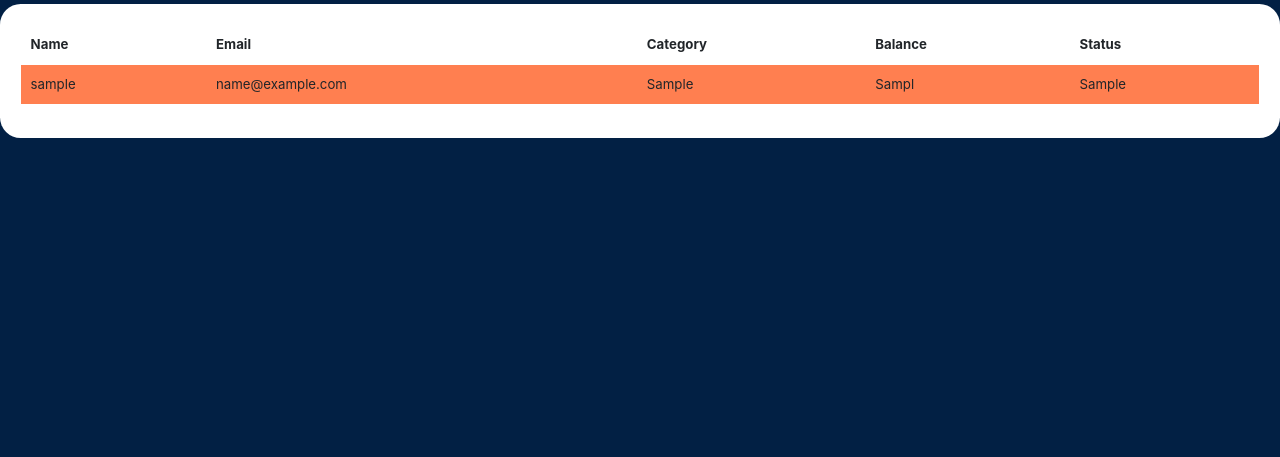
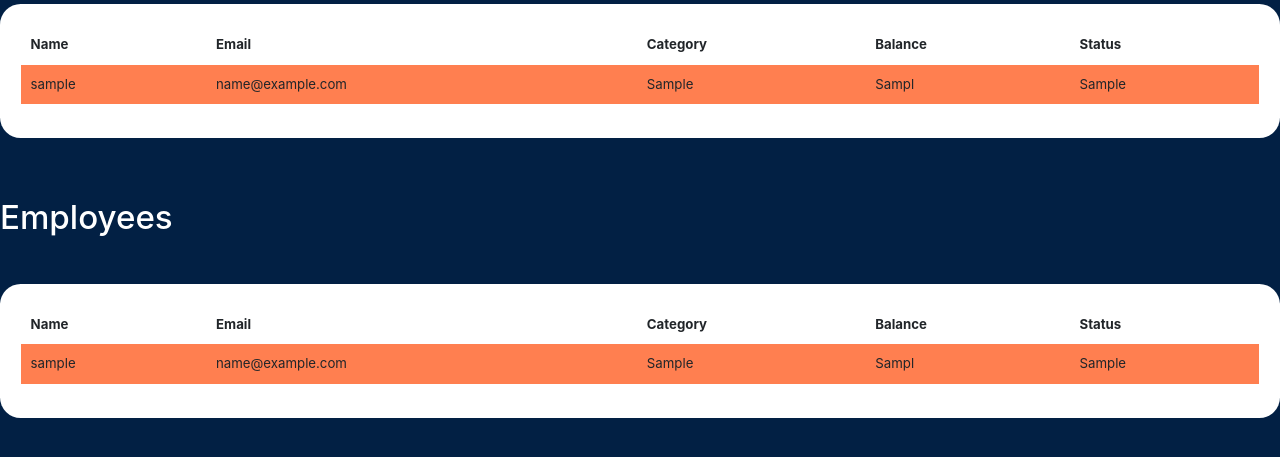
Before and after one commit to mohhef/FindAJob, a PHP site: page /view_users.php in a window 1280 px wide. Shown: the part 206-663 px from the top of the page. Run offline with PHP 8.4, Linux system fonts and the light colour scheme; tables that the repository leaves empty hold one stand-in row (values such as "Sample post"); some libraries are stand-ins or nearby versions.

Commit message:
Added table employees in view users for admin

```diff
--- a/main/contact.php
+++ b/main/contact.php
@@ -27,7 +27,7 @@ $id=$_POST['id'];
 
  $query = "SELECT co.company_name, c.euser_name, co.telephone_number FROM contact_info co, contact c WHERE co.telephone_number = c.telephone_number and co.telephone_number in (SELECT c.telephone_number FROM contact c WHERE c.euser_name in (SELECT p.user_name FROM post p WHERE p.job_id =".$id."))";
 
- $mysqli = new mysqli("localhost", 'root', 'root', 'web_career');
+ $mysqli = new mysqli("localhost", 'root', '', 'web_career');
 
 if ($result = $mysqli->query($query)) {
     while ($row = $result->fetch_assoc()) {
--- a/main/view_users.php
+++ b/main/view_users.php
@@ -29,7 +29,64 @@
 
  $query = "SELECT e.user_name, a.email, e.category, s.price, m.activate_deactivate FROM employer e, all_user a, manages m, subscription_category_loyer s  WHERE e.user_name = a.user_name and a.user_name = m.user_name and e.category = s.category";
 
- $mysqli = new mysqli("localhost", 'root', '', 'web_career');
+ $mysqli = new mysqli("localhost", 'root', 'root', 'web_career');
+
+if ($result = $mysqli->query($query)) {
+    while ($row = $result->fetch_assoc()) {
+        $field1name = $row["user_name"];
+        $field2name = $row["email"];
+        $field3name = $row["category"];
+        $field4name = $row["price"];
+        $field5name = $row["activate_deactivate"];
+
+
+        echo '<tr style="background-color: coral;">
+                   <td>'.$field1name.'</td>
+                    <td>'.$field2name.'</td>
+                    <td>'.$field3name.'</td>
+                    <td>'.$field4name.'</td>
+                    <td>'.$field5name.'</td>
+                </tr>
+              </table>
+            </div>
+          </div>'
+              ;
+    }
+    $result->free();
+}
+        ?>
+
+
+</br></br>
+</br>
+
+<h1 style="color: white;"> Employees</h1>
+
+</br>
+</br>
+<?php
+
+
+
+ echo '
+               <div class="container-fluid" id="rcorners1">
+                 <div class="table-responsive">
+                  <table id="contact_data" class="display nowrap table table-borderless table-striped" style="" >
+                   <thead>
+                     <tr>
+                      <th>Name</th>
+                      <th>Email</th>
+                      <th>Category</th>
+                      <th>Balance</th>
+                       <th>Status</th>
+
+
+
+                     </tr>';
+
+ $query = "SELECT e.user_name, a.email, e.category, s.price, m.activate_deactivate FROM employee e, all_user a, manages m, subscription_category_loyee s  WHERE e.user_name = a.user_name and a.user_name = m.user_name and e.category = s.category";
+
+ $mysqli = new mysqli("localhost", 'root', 'root', 'web_career');
 
 if ($result = $mysqli->query($query)) {
     while ($row = $result->fetch_assoc()) {
```
